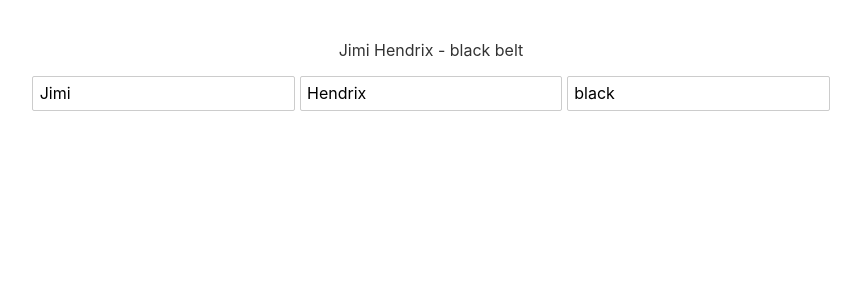
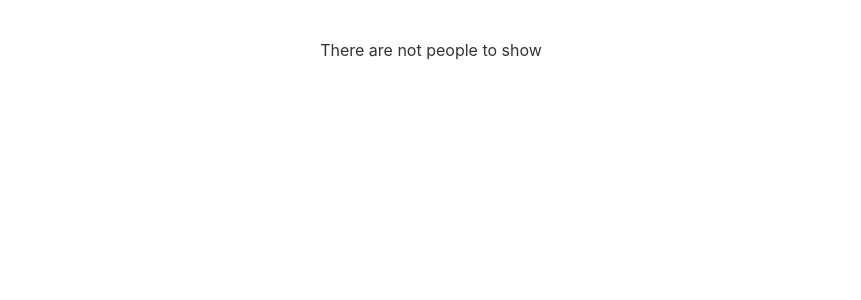
Before and after one commit to Faliell/svelte_lessons, a Svelte app: page / in a window 1280 px wide. Shown: the top 300 px of the page, without its empty margins (209-1070 px from the left). Built offline with nearby package versions, Linux system fonts and the light colour scheme.

Commit message:
lesson loop

```diff
--- a/src/App.svelte
+++ b/src/App.svelte
@@ -1,25 +1,21 @@
 <script>
-	let firstName = "Jimi";
-	let lastName = "Hendrix";
-	let color = "black";
+	let people = [
 
-	$: fullName = `${firstName} ${lastName}`;
+  ];
 
-	const handleClick = () => {
-		color = "white"
-	}
-
-	const handleInput = (e) => {
-		color = e.target.value;
-	}
 
 </script>
 
 <main>
-<p>{fullName} - {color} belt</p>
-<input type="text" bind:value={firstName}>
-<input type="text" bind:value={lastName}>
-<input type="text" bind:value={color}>
+	{#each people as person (person.id)}
+		<div>
+			<h4>{person.name}</h4>
+			<p>{person.age} years old, {person.beltColour} belt.</p>
+		</div>
+	{:else}
+		<p>There are not people to show</p>
+	{/each}
+
 
 </main>
 
```
